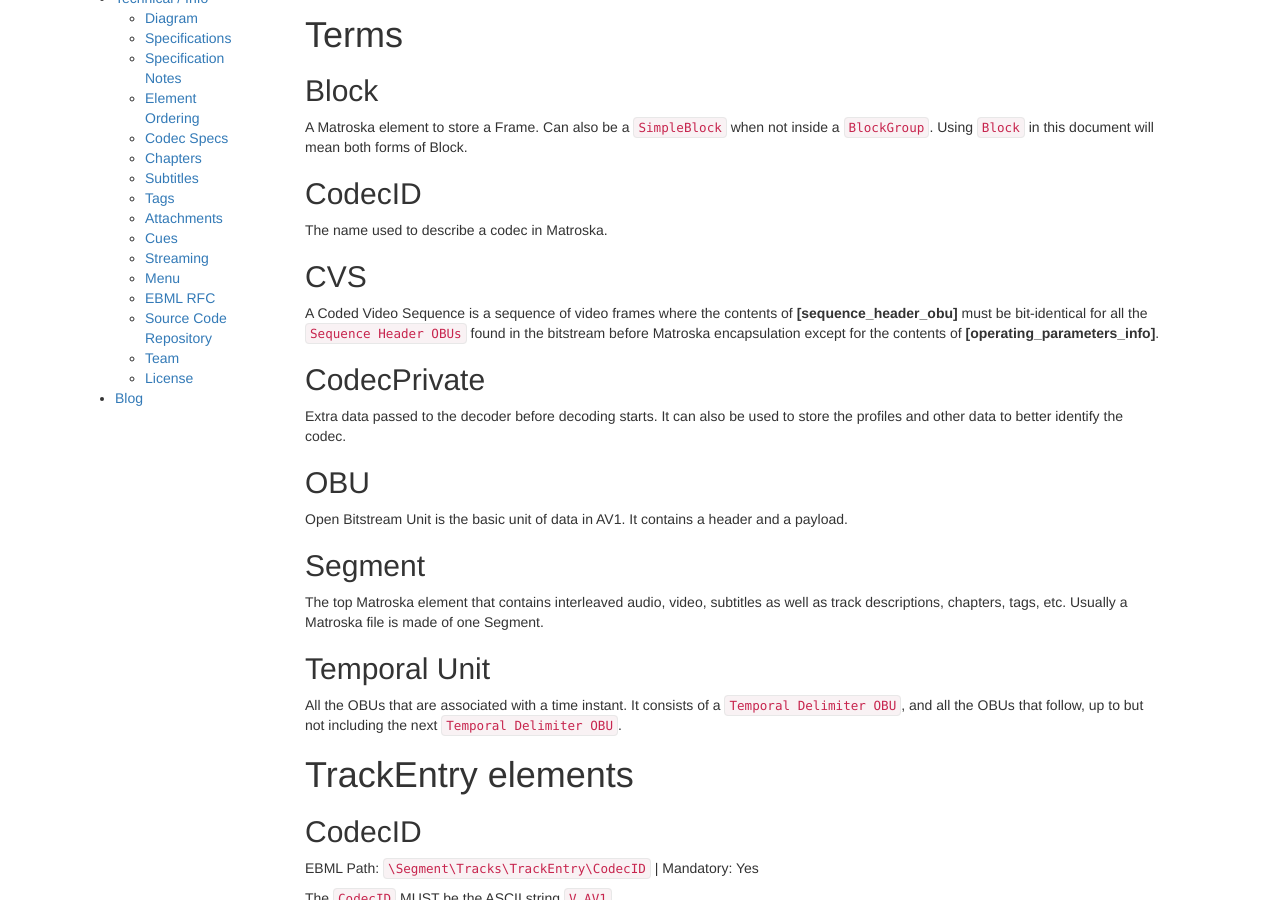
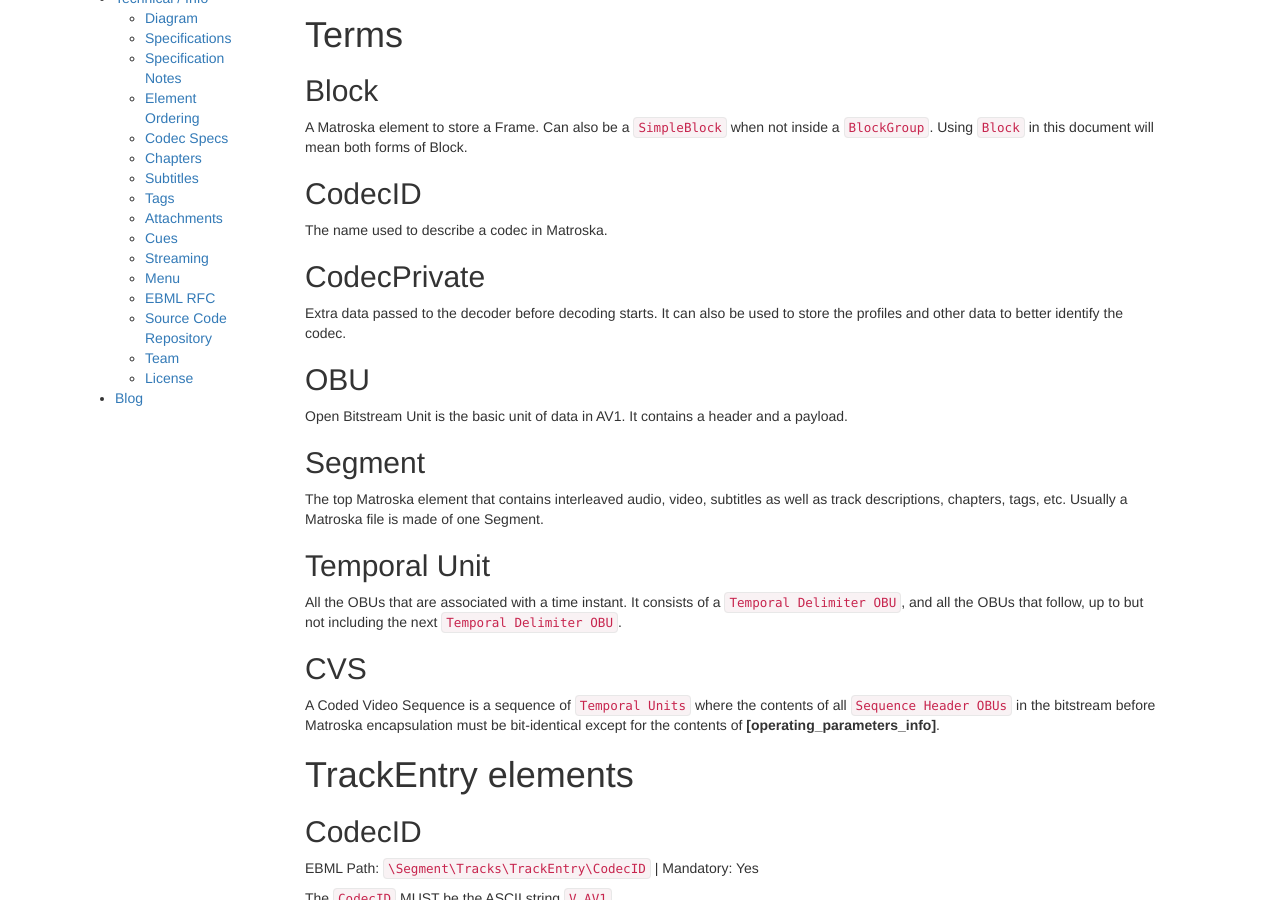
Before and after one commit to ietf-wg-cellar/matroska-specification, a Jekyll site: the page built from codec/av1.md, in a window 1280 px wide and 900 px high, scrolled down 237 px. Built offline with Jekyll 4.4.1, drawn with Linux system fonts in a browser that asks for light colours; our own code applies the rules of GitHub Pages for plain Markdown files; some of the changed lines change nothing that is shown.

Commit message:
av1: Correct CVS definition
A CVS is not a sequence of video frames, but of temporal units.

```diff
--- a/codec/av1.md
+++ b/codec/av1.md
@@ -13,9 +13,6 @@ A Matroska element to store a Frame. Can also be a `SimpleBlock` when not inside
 ## CodecID
 The name used to describe a codec in Matroska.
 
-## CVS
-A Coded Video Sequence is a sequence of video frames where the contents of __[sequence_header_obu]__ must be bit-identical for all the `Sequence Header OBUs` found in the bitstream before Matroska encapsulation except for the contents of __[operating_parameters_info]__.
-
 ## CodecPrivate
 Extra data passed to the decoder before decoding starts. It can also be used to store the profiles and other data to better identify the codec.
 
@@ -27,6 +24,9 @@ The top Matroska element that contains interleaved audio, video, subtitles as we
 
 ## Temporal Unit
 All the OBUs that are associated with a time instant. It consists of a `Temporal Delimiter OBU`, and all the OBUs that follow, up to but not including the next `Temporal Delimiter OBU`.
+
+## CVS
+A Coded Video Sequence is a sequence of `Temporal Units` where the contents of all `Sequence Header OBUs` in the bitstream before Matroska encapsulation must be bit-identical except for the contents of __[operating_parameters_info]__.
 
 
 # TrackEntry elements
```
